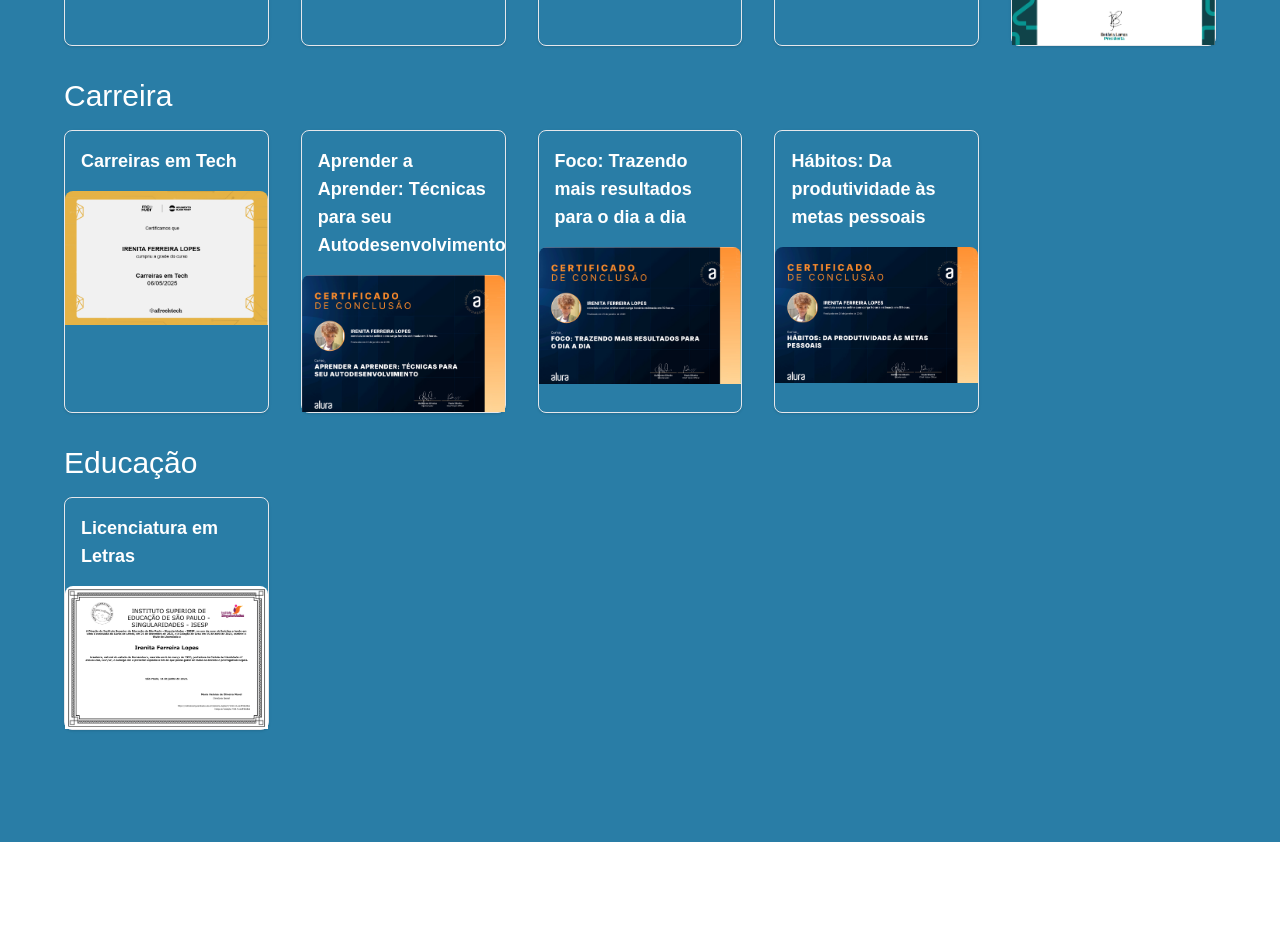
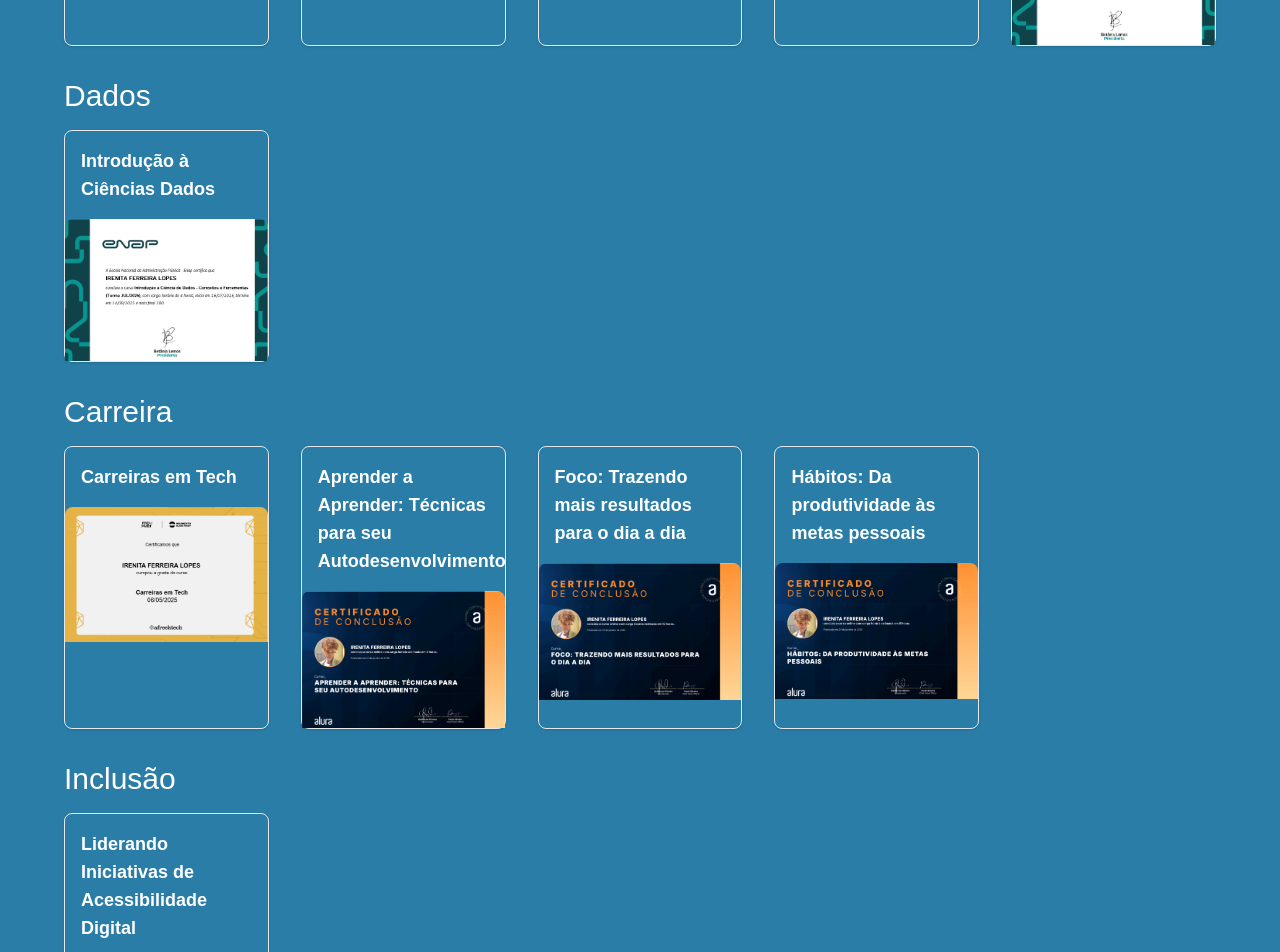
Before and after one commit to Irenita-Lopes/portfolio-irenita-lopes, a Next.js app: page /screens/CertificatesPage in a window 1280 px wide. Shown: the part 2040-2992 px from the top of the page. Before the commit the page ends 2882 px from the top, so only its background shows below. Built offline with nearby package versions, Linux system fonts and the light colour scheme.

Commit message:
Adicionando certificados

```diff
--- a/src/app/screens/CertificatesPage/page.tsx
+++ b/src/app/screens/CertificatesPage/page.tsx
@@ -25,6 +25,8 @@ import elasAI from '@/assets/Irenita-ia-elas.png';
 import generativaAI from '@/assets/Irenita-ia-generativa.png';
 import geralAzureAI from '@/assets/Irenita-ia-visao-geral-azure.png';
 import fundAzureAI from '@/assets/Irenita-ia-fund-visao-computacional-ia-azure.png';
+import Acessibilidade from '@/assets/LiderandoIniciativasdeAcessibilidadeDigital.png';
+import IntroducaoDados from '@/assets/IntroducaoCienciaDados-ConceitosFerramentas.png';
 
 const Certificates = () => {
     const [showModal, setShowModal] = useState(false);
@@ -49,8 +51,8 @@ const Certificates = () => {
                 src: logica,
                 alt: 'Lógica de Programação'
             },
+        ],
 
-        ],
         Versionamento: [
             {
                 src: gg,
@@ -61,12 +63,14 @@ const Certificates = () => {
                 alt: 'Versionamento de Código'
             }
         ],
+
         Teste: [
             {
                 src: tdd,
                 alt: 'Programação Orientada a Testes'
             }
         ],
+
         Web: [
             {
                 src: webdom,
@@ -77,6 +81,7 @@ const Certificates = () => {
                 alt: 'HTML, CSS e JavaScript'
             }
         ],
+
         Frontend: [
             {
                 src: design,
@@ -87,6 +92,7 @@ const Certificates = () => {
                 alt: 'Front-End'
             }
         ],
+
         AI: [
             {
                 src: copilotAI,
@@ -109,6 +115,14 @@ const Certificates = () => {
                 alt: 'Fundamentos da Visão Computacional - IA do Azure'
             }
         ],
+
+        Dados: [
+            {
+                src: IntroducaoDados,
+                alt: 'Introdução à Ciências Dados'
+            }
+
+        ],
         Carreira: [
             {
                 src: tech,
@@ -127,6 +141,14 @@ const Certificates = () => {
                 alt: 'Hábitos: Da produtividade às metas pessoais'
             }
         ],
+
+        Inclusão: [
+            {
+                src: Acessibilidade,
+                alt: 'Liderando Iniciativas de Acessibilidade Digital'
+            }
+        ],
+
         Educação: [
             {
                 src: letras,
```
Also changed, not shown: src/assets/LiderandoIniciativasdeAcessibilidadeDigital.png (added).
